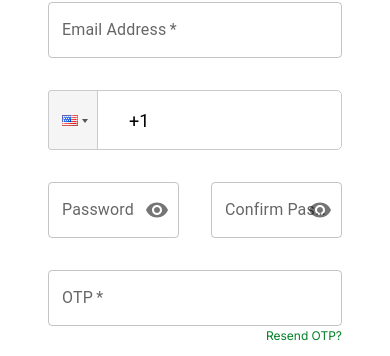
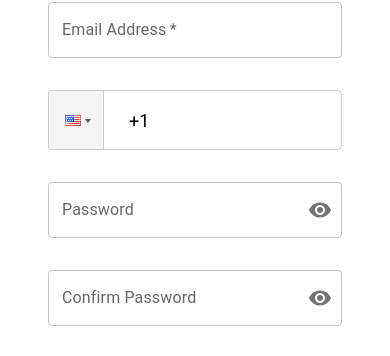
Before and after one commit to UzairMalik17/e-commerceSingle, a Next.js app: page /auth/signup in a window 390 px wide. Shown: the part 440-796 px from the top of the page. Built offline with nearby package versions, Linux system fonts and the light colour scheme.

Commit message:
Signup modified

```diff
--- a/components/Client/SignUp/SignupForm.tsx
+++ b/components/Client/SignUp/SignupForm.tsx
@@ -97,7 +97,7 @@
               state={formData.phone}
               SetState={(phoneInput: any) => setPhoneInput(phoneInput)}
             />
-            <div className="w-full flex flex-row justify-between items-center gap-8">
+            <div className="w-full flex flex-col sm:flex-row justify-between items-center gap-8">
               <PasswordInput
                 state={formData.password}
                 SetState={changeHandler}
--- a/components/Shared/Inputs/TelInput.tsx
+++ b/components/Shared/Inputs/TelInput.tsx
@@ -21,7 +21,7 @@
         required: { IsCompulsory },
       }}
       buttonStyle={{
-        padding: "0 5px",
+        padding: "0 8px",
       }}
       country={"us"}
       value={state}
```
